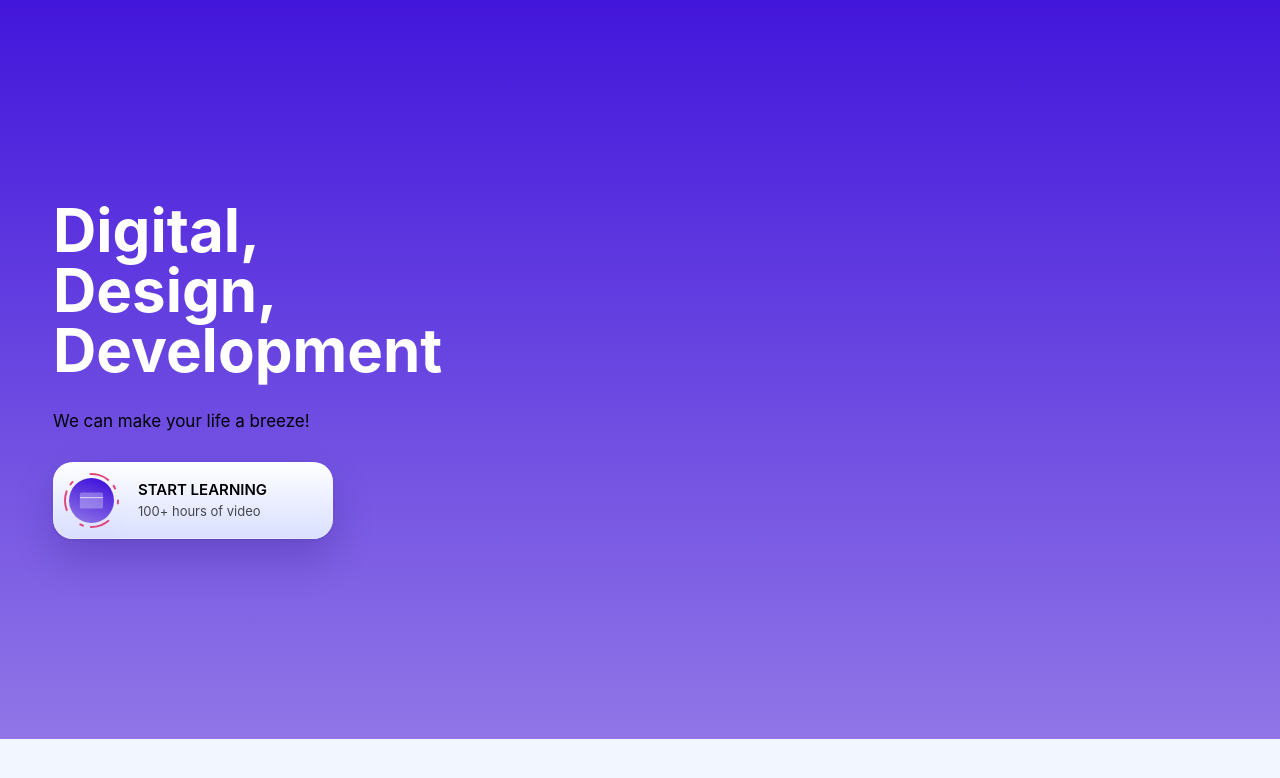
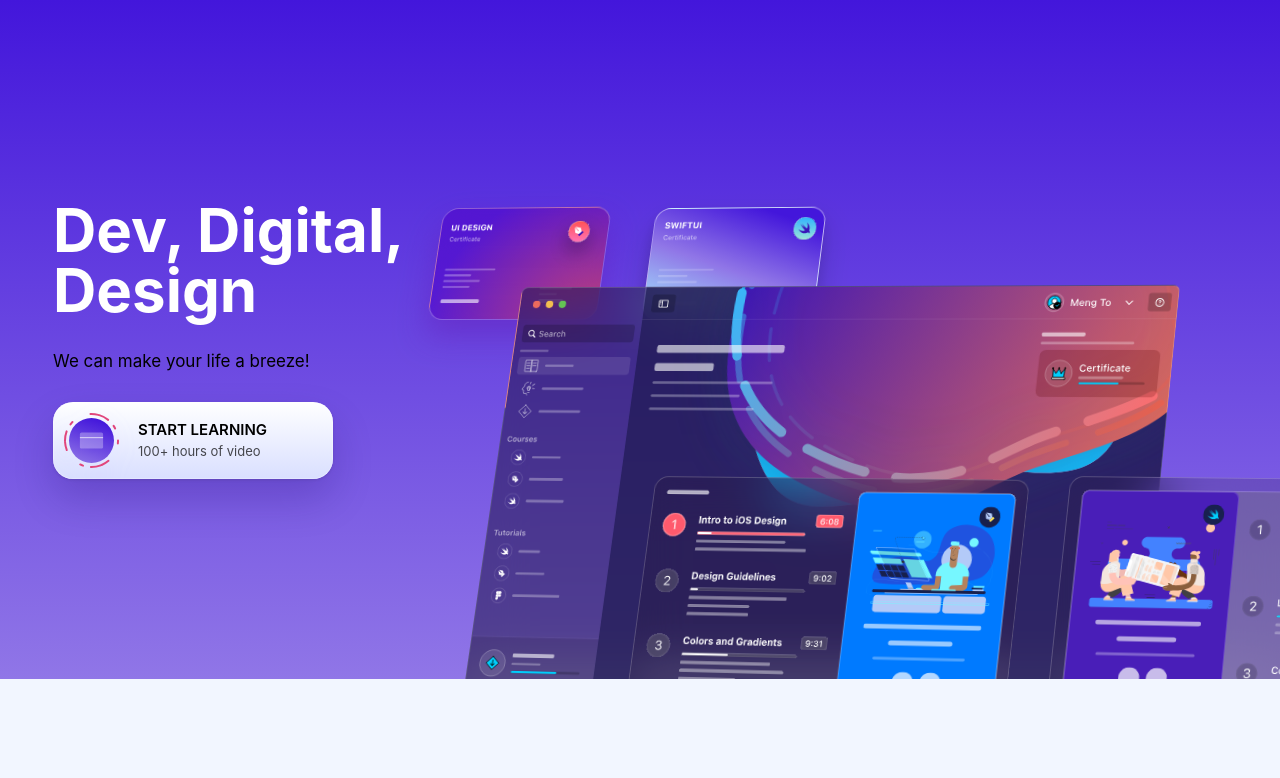
Before and after one commit to jallenmesser/MesseMedia, a Gatsby site: page / in a window 1280 px wide. Built offline with nearby package versions, Linux system fonts and the light colour scheme; Gatsby itself is replaced by a stand-in of ours.

Commit message:
through lesson 10

```diff
--- /dev/null
+++ b/src/components/animations/MockupAnimaton.js
@@ -0,0 +1,146 @@
+import React from "react"
+import styled from "styled-components"
+
+export default function MockupAnimation() {
+  return (
+    <Wrapper>
+      <div className="mockup1" />
+      <div className="mockup2" />
+      <div className="mockup3" />
+      <div className="mockup4" />
+      <div className="mockup5" />
+    </Wrapper>
+  )
+}
+
+const Wrapper = styled.div`
+  position: relative;
+  perspective: 5000;
+
+  div {
+    transform: rotateY(-20deg) rotateX(20deg);
+    transform-origin: bottom left;
+  }
+
+  * {
+    transition: 1s cubic-bezier(0.075, 0.82, 0.165, 1);
+  }
+
+  :hover div {
+    transform: rotateY(0deg) rotateX(0deg);
+    &.mockup1 {
+      transition-delay: 0.1s;
+      transform: translate(-30px, -30px);
+    }
+    &.mockup2 {
+      transition-delay: 0.2s;
+      transform: translate(0, -30px);
+    }
+    &.mockup3 {
+      transition-delay: 0s;
+    }
+    &.mockup4 {
+      transition-delay: 0.1s;
+      transform: translate(-120px, 30px);
+    }
+    &.mockup5 {
+      transition-delay: 0.2s;
+      transform: translate(-90px, 30px);
+    }
+    :hover {
+      filter: brightness(150%) saturate(120%);
+    }
+  }
+
+  .mockup1 {
+    position: absolute;
+    width: 183px;
+    height: 120px;
+    right: 617px;
+    top: 0px;
+
+    background: url("/images/animations/mockup1.svg"),
+      radial-gradient(
+        218.51% 281.09% at 100% 100%,
+        rgba(253, 63, 51, 0.6) 0%,
+        rgba(76, 0, 200, 0.6) 45.83%,
+        rgba(76, 0, 200, 0.6) 100%
+      );
+    border: 0.273134px solid rgba(255, 255, 255, 0.3);
+    box-sizing: border-box;
+    box-shadow: 0px 16.3881px 32.7761px rgba(99, 30, 187, 0.5);
+    backdrop-filter: blur(21.8507px);
+    /* Note: backdrop-filter has minimal browser support */
+
+    border-radius: 16.3881px;
+  }
+  .mockup2 {
+    position: absolute;
+    width: 183px;
+    height: 120px;
+    right: 403px;
+    top: 0px;
+
+    background: url("/images/animations/mockup2.svg"),
+      linear-gradient(
+        198.85deg,
+        #4316db 12.72%,
+        #9076e7 54.49%,
+        #a2eeff 100.01%
+      );
+    border: 0.27304px solid rgba(255, 255, 255, 0.5);
+    box-shadow: 0px 8.19119px 16.3824px rgba(0, 0, 0, 0.1),
+      0px 16.3824px 32.7648px rgba(0, 0, 0, 0.15);
+    backdrop-filter: blur(21.8432px);
+    /* Note: backdrop-filter has minimal browser support */
+
+    border-radius: 16.3824px;
+  }
+
+  .mockup3 {
+    position: absolute;
+    width: 701px;
+    height: 428px;
+    right: 62px;
+    top: 60px;
+
+    background: url("/images/animations/mockup3.svg"), rgba(23, 12, 61, 0.5);
+    border: 0.342305px solid rgba(255, 255, 255, 0.2);
+    backdrop-filter: blur(27.3844px);
+    /* Note: backdrop-filter has minimal browser support */
+
+    border-radius: 6.8461px;
+  }
+
+  .mockup4 {
+    position: absolute;
+    width: 399px;
+    height: 274px;
+    right: 207px;
+    top: 262px;
+
+    background: url("/images/animations/mockup4.svg"), rgba(39, 20, 62, 0.3);
+    border: 0.5px solid rgba(255, 255, 255, 0.2);
+    box-sizing: border-box;
+    backdrop-filter: blur(27.3844px);
+    /* Note: backdrop-filter has minimal browser support */
+
+    border-radius: 14px;
+  }
+
+  .mockup5 {
+    position: absolute;
+    width: 412px;
+    height: 274px;
+    right: -228px;
+    top: 262px;
+
+    background: url("/images/animations/mockup5.svg"), rgba(39, 20, 62, 0.2);
+    border: 0.5px solid rgba(255, 255, 255, 0.2);
+    box-sizing: border-box;
+    backdrop-filter: blur(27.3844px);
+    /* Note: backdrop-filter has minimal browser support */
+
+    border-radius: 14px;
+  }
+`
--- a/src/components/layout/sections/HeroSection.js
+++ b/src/components/layout/sections/HeroSection.js
@@ -1,5 +1,6 @@
 import React from "react"
 import styled from "styled-components"
+import MockupAnimation from "../../animations/MockupAnimaton"
 import PurchaseButton from "../../buttons/PurchaseButton"
 import { themes } from "../../styles/ColorStyles"
 import { H1, MediumText } from "../../styles/TextStyles"
@@ -9,13 +10,14 @@ function HeroSection() {
     <Wrapper>
       <ContentWrapper>
         <TextWrapper>
-          <Title>Digital, Design, Development</Title>
+          <Title>Dev, Digital, Design</Title>
           <Description>We can make your life a breeze!</Description>
           <PurchaseButton
             title="Start Learning"
             subtitle="100+ hours of video"
           />
         </TextWrapper>
+        <MockupAnimation />
       </ContentWrapper>
     </Wrapper>
   )
@@ -25,11 +27,14 @@ export default HeroSection
 
 const Wrapper = styled.div`
   background: linear-gradient(180deg, #4316db 0%, #9076e7 100%);
+  overflow: hidden;
 `
 const ContentWrapper = styled.div`
   max-width: 1234px;
   margin: 0 auto;
   padding: 200px 30px;
+  display: grid;
+  grid-template-columns: 360px auto;
 `
 
 const TextWrapper = styled.div`
```
